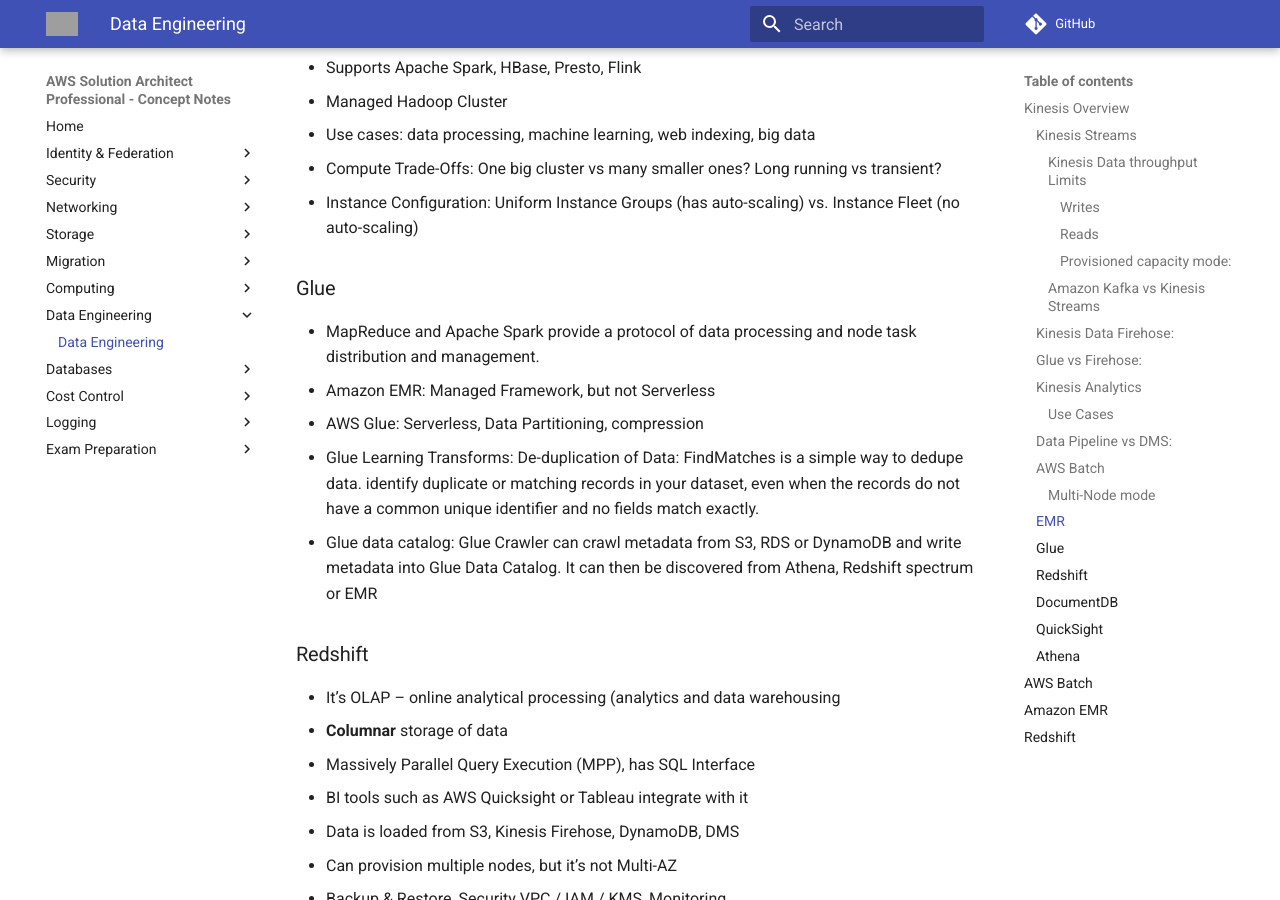
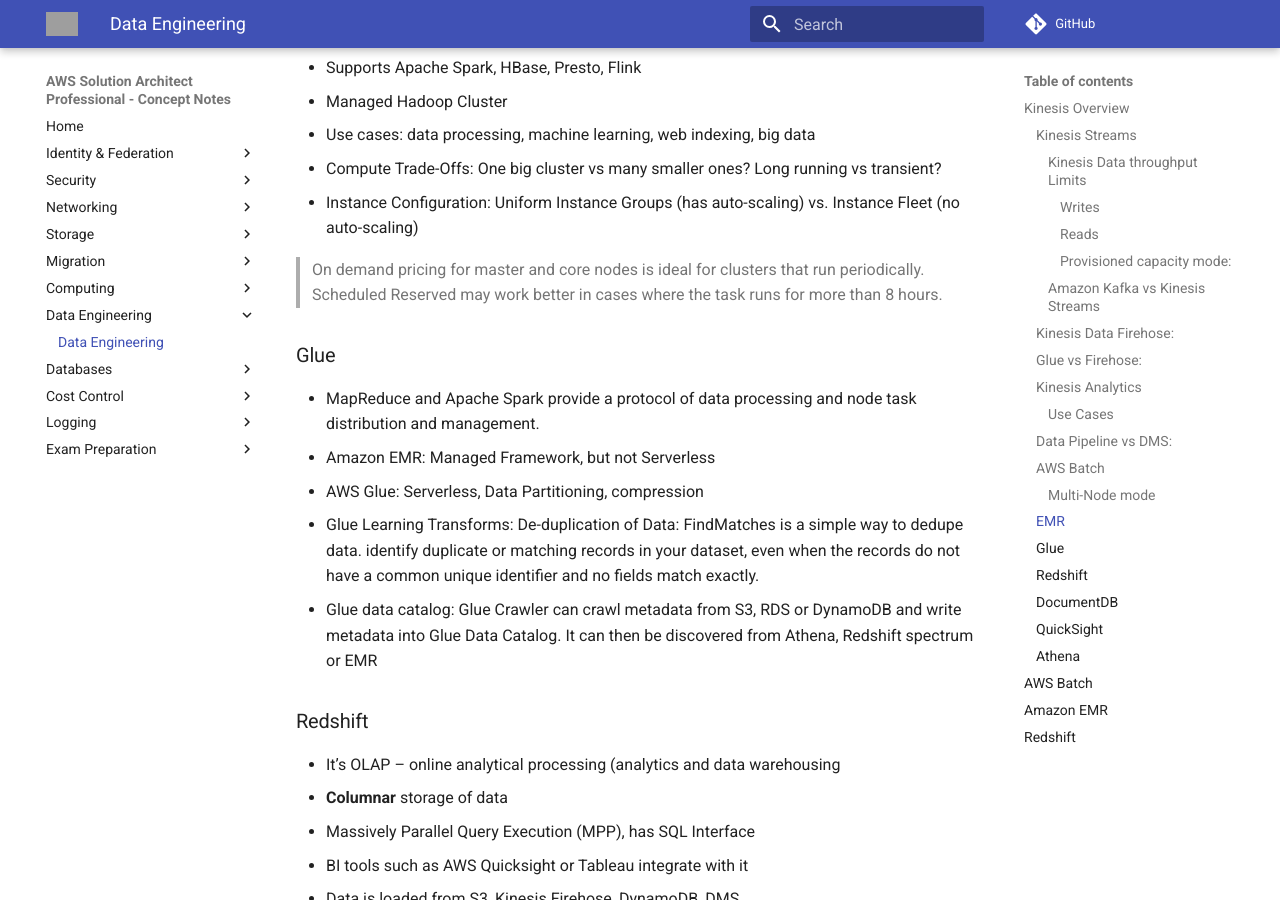
Before and after one commit to jeyabalajis/aws-certified-sa-pro-notes, an MkDocs documentation site: the page built from docs/data_engineering/data_engineering.md, in a window 1280 px wide and 900 px high, scrolled down 4235 px. Built offline with MkDocs 1.6.1 and Material for MkDocs 9.7.7, drawn with Linux system fonts in a browser that asks for light colours; comment, search, counter and statistics services are not loaded; grey boxes are pictures that could not be loaded.

Commit message:
Update data_engineering.md

```diff
--- a/docs/data_engineering/data_engineering.md
+++ b/docs/data_engineering/data_engineering.md
@@ -120,6 +120,10 @@
 - Compute Trade-Offs: One big cluster vs many smaller ones? Long running vs transient?
 - Instance Configuration: Uniform Instance Groups (has auto-scaling) vs. Instance Fleet (no auto-scaling)
 
+> On demand pricing for master and core nodes is ideal for clusters that run periodically.
+> Scheduled Reserved may work better in cases where the task runs for more than 8 hours.
+
+
 ### Glue
 
 - MapReduce and Apache Spark provide a protocol of data processing and node task distribution and management.
```
